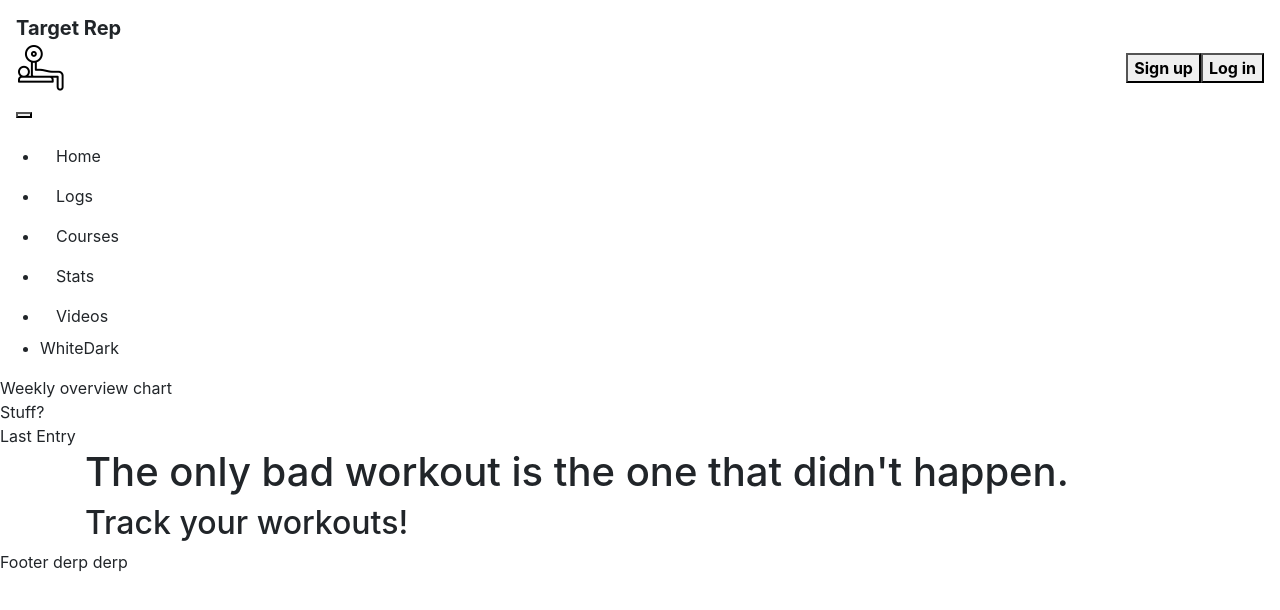
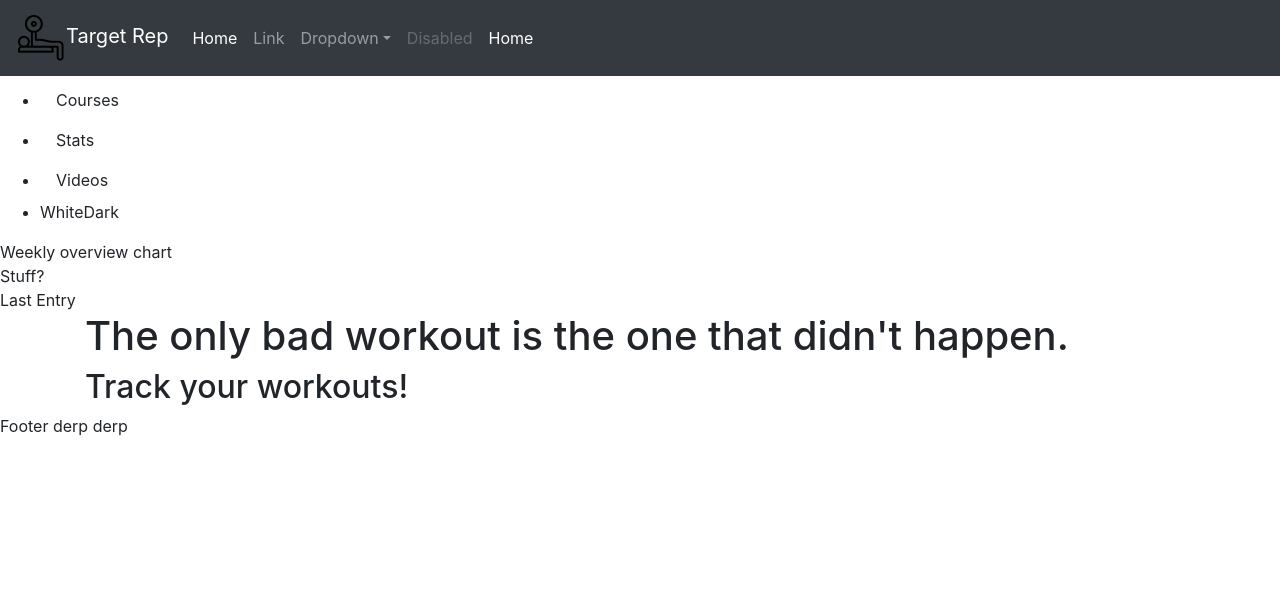
Before and after one commit to haveYouTriedTurningItOffAndOn/TargetRep, a React (Create React App) app in the folder client/: page / in a window 1280 px wide. Shown: the top 610 px of the page. Built offline with nearby package versions, Linux system fonts and the light colour scheme.

Commit message:
footer and header fixing

```diff
--- a/client/src/components/Footer/Footer.js
+++ b/client/src/components/Footer/Footer.js
@@ -1,7 +1,7 @@
 import React from "react";
 
 const Footer = () => (
-    <footer className="footer has-text-centered">
+    <footer className="footer">
         Footer derp derp
     </footer>
 
--- a/client/src/components/Header/Header.js
+++ b/client/src/components/Header/Header.js
@@ -6,45 +6,49 @@
 
     render() {
         return (
-            <nav className="navbar" role="navigation" aria-label="main navigation">
-                <div className="navbar-brand">
-                    <div className="navbar-item">
-                        <strong>Target Rep</strong>
-                        <br></br>
-                        <img src="/images/benchPressIcon.png" alt=""></img>
-                    </div>
+            <nav className="navbar fixed-top navbar-expand-lg navbar-dark bg-dark">
+                <a className="navbar-brand" href="#">
+                    <img src="/images/benchPressIcon.png" alt=""></img>
+                    Target Rep
+                    </a>
+                <button className="navbar-toggler" type="button" data-toggle="collapse" data-target="#navbarSupportedContent" aria-controls="navbarSupportedContent" aria-expanded="false" aria-label="Toggle navigation">
+                    <span className="navbar-toggler-icon"></span>
+                </button>
 
-                    <button className="navbar-burger burger" aria-label="menu" aria-expanded="false" data-target="navbarBasicExample">
-                        <span aria-hidden="true"></span>
-                        <span aria-hidden="true"></span>
-                        <span aria-hidden="true"></span>
-                    </button>
-                </div>
+                <div className="collapse navbar-collapse" id="navbarSupportedContent">
+                    <ul className="navbar-nav mr-auto">
+                        <li className="nav-item active">
+                            <a className="nav-link" href="#">Home <span className="sr-only">(current)</span></a>
+                        </li>
+                        <li className="nav-item">
+                            <a className="nav-link" href="#">Link</a>
+                        </li>
+                        <li className="nav-item dropdown">
+                            <a className="nav-link dropdown-toggle" href="#" id="navbarDropdown" role="button" data-toggle="dropdown" aria-haspopup="true" aria-expanded="false">
+                                Dropdown
+                            </a>
+                            <div className="dropdown-menu" aria-labelledby="navbarDropdown">
+                                <a className="dropdown-item" href="#">Action</a>
+                                <a className="dropdown-item" href="#">Another action</a>
+                                <div className="dropdown-divider"></div>
+                                <a className="dropdown-item" href="#">Something else here</a>
+                            </div>
+                        </li>
+                        <li className="nav-item">
+                            <a className="nav-link disabled" href="#">Disabled</a>
+                        </li>
+                        <li className="nav-item active">
+                            <a className="nav-link" href="#">Home <span className="sr-only">(current)</span></a>
+                        </li>
 
-                <div id="navbarBasicExample" className="navbar-menu">
-                    <div className="navbar-start">
-                        {/* needs navbar-start and navbar end */}
+                    </ul>
 
-                    </div>
-
-                    <div className="navbar-end">
-                        <div className="navbar-item">
-                            <div className="buttons">
-                                <button id="signupButton" className="button is-primary">
-                                    <strong>Sign up</strong>
-                                </button>
-                                <button id="loginButton" className="button is-light">
-                                    <strong>Log in</strong>
-                                </button>
-                            </div>
-                        </div>
-                    </div>
                 </div>
             </nav>
+        );
+    };
 
-                );
-            };
-        }
+}
 
 
 export default Header;
```
